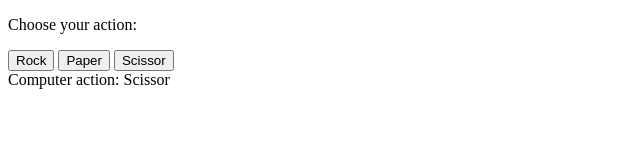
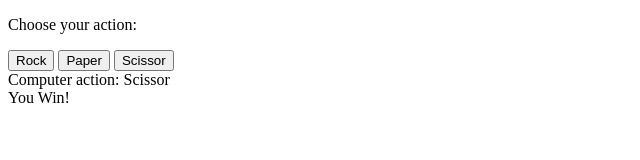
Before and after one commit to BynJerL/RockPaperScissor, a plain HTML site: page index.html in a window 1280 px wide. Both pictures are taken after a click on the button "Rock". Shown: the full height of the page, 0-640 px from the left. Drawn offline with Linux system fonts and the light colour scheme.

Commit message:
Refactor game logic and improve result display in Rock Paper Scissor game

```diff
--- a/index.html
+++ b/index.html
@@ -12,23 +12,40 @@
     <button id="scissor" class="action_button">Scissor</button>
 
     <div id="com_action"></div>
+    <div id="turn_result"></div>
 
     <script>
         my_choice = null;
 
         const possibleActions = ["Rock", "Paper", "Scissor"];
+        const actionRelation = {
+            "Rock" : "Scissor",
+            "Paper" : "Rock",
+            "Scissor" : "Paper"
+        };
 
         const actionButtons = document.querySelectorAll(".action_button");
         const comActionDisplay = document.getElementById("com_action");
+        const resultDisplay = document.getElementById("turn_result");
 
         actionButtons.forEach(button => {
             button.addEventListener('click', () => {
-                button_value = button.innerHTML;
-                console.log(`Chosen action: ${button_value}`);
+                player_action = button.innerHTML;
+                console.log(`Chosen action: ${player_action}`);
 
                 action_index = Math.floor(Math.random() * 3);
-                comActionDisplay.innerHTML = `Computer action: ${possibleActions[action_index]}`;
-                console.log(`Computer action: ${possibleActions[action_index]}`);
+                computer_action = possibleActions[action_index];
+
+                comActionDisplay.innerHTML = `Computer action: ${computer_action}`;
+                console.log(`Computer action: ${computer_action}`);
+
+                if (player_action === computer_action) {
+                    resultDisplay.innerHTML = "Tie!";
+                } else if (actionRelation[player_action] === computer_action) {
+                    resultDisplay.innerHTML = "You Win!";
+                } else {
+                    resultDisplay.innerHTML = "You Lose!";
+                }
             });
         });
     </script>
```
